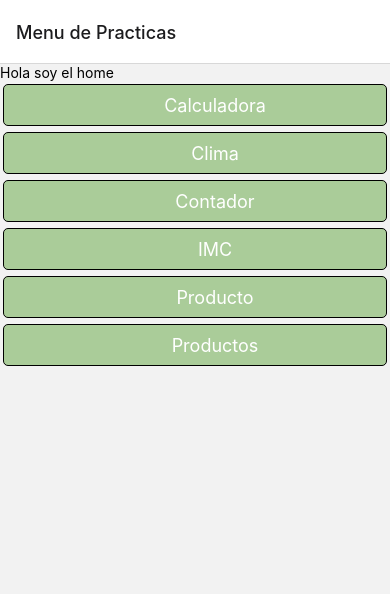
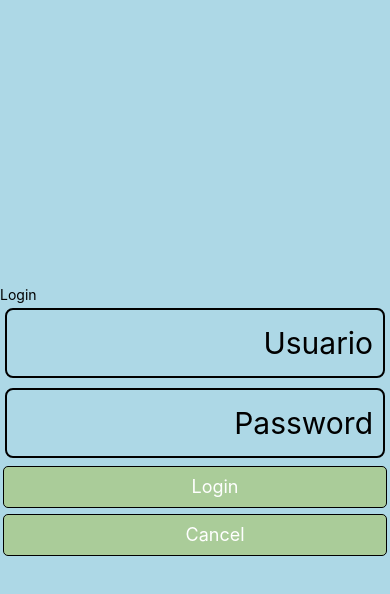
Before and after one commit to LMendoza70/App-5C, a React Native app: screen /Productos2 in a window 390 px wide. Shown: the top 594 px of the page. Built offline with nearby package versions, Linux system fonts and the light colour scheme.

Commit message:
05/03/2024 clse chingona

```diff
--- a/App.js
+++ b/App.js
@@ -1,75 +1,10 @@
-import { StatusBar } from 'expo-status-bar';
-import { Alert, Button, Image, Pressable, StyleSheet, Text, TextInput, View } from 'react-native';
-import { Contador } from './Componentes/Contador';
-import { Boton, Caja } from './Componentes/Atomicos';
-import Calculadora from './Componentes/Calculadora';
-import Imc from './Componentes/Imc';
-import Producto from './Componentes/Producto';
-import Productos from './Componentes/Productos';
-import Clima from './Componentes/Clima';
-import { colores } from './Componentes/Estilos';
 import { NavigationContainer } from '@react-navigation/native';
-import { createNativeStackNavigator } from '@react-navigation/native-stack';
+import { StackHome } from './Componentes/Navegacion';
 
 export default function App() {
   return (
-    <NavigationContainer>
-      <Stack.Navigator>
-        <Stack.Screen name='Menu de Practicas' component={Home}/>
-        <Stack.Screen name='Calculadora' component={Calculadora}/>
-        <Stack.Screen name='Clima' component={Clima}/>
-        <Stack.Screen name='Contador' component={Contador}/>
-      </Stack.Navigator>
-    </NavigationContainer>
+   <NavigationContainer>
+    <StackHome/>
+   </NavigationContainer>
   );
 }
-
-const Stack=createNativeStackNavigator()
-
-const Home=({navigation})=>{
-  return(
-    <View>
-      <Text>Hola soy el home</Text>
-      <Boton texto={'Calculadora'}
-      accion={()=>navigation.navigate('Calculadora',{edad:55})}/>
-      <Boton texto={'Clima'}
-      accion={()=>navigation.navigate('Clima')}/>
-      <Boton texto={'Contador'}/>
-      <Boton texto={'IMC'}/>
-      <Boton texto={'Producto'}/>
-      <Boton texto={'Productos'}/>
-    </View>
-  )
-}
-
-const styles = StyleSheet.create({
-
-  container: {
-    flex: 1,
-    backgroundColor: 'lightblue',
-    alignItems: 'stretch',
-    justifyContent: 'center',
-
-  },
-  encabezado:{
-    flex:1,
-    flexDirection:'row',
-    alignItems:'center',
-    justifyContent:'space-between',
-    backgroundColor:colores.color1,
-  },
-  cuerpo:{
-    flex:8
-  },
-  pie:{
-    flex:1,
-    flexDirection:'row',
-    justifyContent: 'space-evenly',
-    backgroundColor:'#1373e8',
-    alignItems:'center'
-  },
-  texto:{
-    fontSize:25,
-    color:'#fff'
-  }
-});
--- a/Componentes/Estilos.js
+++ b/Componentes/Estilos.js
@@ -1,6 +1,13 @@
 import {StyleSheet} from 'react-native'
 
 export const estilos=StyleSheet.create({
+  container: {
+    flex: 1,
+    backgroundColor: 'lightblue',
+    alignItems: 'stretch',
+    justifyContent: 'center',
+
+  },
     Boton:{
         flexDirection:'row',
         padding:5,
--- /dev/null
+++ b/Componentes/Home.js
@@ -0,0 +1,13 @@
+import { View, Text } from 'react-native'
+import React from 'react'
+import { estilos } from './Estilos'
+
+const Home = () => {
+  return (
+    <View style={estilos.container}>
+      <Text>Hola soy el home</Text>
+    </View>
+  )
+}
+
+export default Home
--- /dev/null
+++ b/Componentes/Login.js
@@ -0,0 +1,20 @@
+import { View, Text } from 'react-native'
+import React from 'react'
+import { estilos } from './Estilos'
+import { Boton, Caja } from './Atomicos'
+import { useNavigation } from '@react-navigation/native'
+
+const Login = () => {
+    const nav =useNavigation()
+  return (
+    <View style={estilos.container}>
+      <Text>Login</Text>
+      <Caja valor={'Usuario'}/>
+      <Caja valor={'Password'}/>
+      <Boton texto={'Login'} accion={()=>nav.navigate('Home')}/>
+      <Boton texto={'Cancel'}/>
+    </View>
+  )
+}
+
+export default Login
--- /dev/null
+++ b/Componentes/Navegacion.js
@@ -0,0 +1,62 @@
+import { createNativeStackNavigator } from "@react-navigation/native-stack";
+import Home from "./Home";
+import Login from "./Login";
+import Clima from './Clima'
+import Productos from './Productos'
+import Imc from './Imc'
+import Producto from './Producto'
+import Calculadora from './Calculadora'
+import { createBottomTabNavigator } from "@react-navigation/bottom-tabs";
+import { createDrawerNavigator } from "@react-navigation/drawer";
+import {FontAwesome} from '@expo/vector-icons'
+
+export const Index=createNativeStackNavigator()
+export const Stackp=createNativeStackNavigator()
+export const TabsHome= createBottomTabNavigator()
+export const Drawer=createDrawerNavigator()
+
+
+//navegacion principal (de login al home)
+export const StackHome=()=>{
+    return(
+        <Index.Navigator>
+            <Index.Screen name="Login" component={Login} options={{headerShown:false}}/>
+            <Index.Screen name="Home" component={MiDrawer} options={{headerShown:false}}/>
+        </Index.Navigator>
+    )
+}
+
+//navegacion secuandaria (tabs del home)
+export const TabsH=()=>{
+    return(
+        <TabsHome.Navigator>
+            <TabsHome.Screen name="Home2" component={Home}
+            options={{headerShown:false,
+            tabBarIcon:()=>(<FontAwesome name="home" size={30} color={'#000'}/>)}}/>
+            <TabsHome.Screen name="Clima" component={Clima}
+            options={{tabBarIcon:()=>(<FontAwesome name="music" size={30} color={'#000'}/>)}}/>
+            <TabsHome.Screen name="Productos" component={StackProduc}
+            options={{tabBarIcon:()=>(<FontAwesome name="heart" size={30}/>)}}/>
+        </TabsHome.Navigator>
+    )
+}
+
+//navegacion de productos a producto detalle
+export const StackProduc=()=>{
+    return(
+        <Stackp.Navigator>
+            <Stackp.Screen name="Productos2" component={Productos} options={{headerShown:false}}/>
+            <Stackp.Screen name="Producto" component={Producto} options={{headerShown:false}}/>
+        </Stackp.Navigator>
+    )
+}
+
+export const MiDrawer=()=>{
+    return(
+        <Drawer.Navigator>
+            <Drawer.Screen name="Home" component={TabsH}/>
+            <Drawer.Screen name="Calculadora" component={Calculadora}/>
+            <Drawer.Screen name="Imc" component={Imc}/>
+        </Drawer.Navigator>
+    )
+}
--- a/Componentes/Producto.js
+++ b/Componentes/Producto.js
@@ -1,12 +1,13 @@
 import { View, Text, Image, Alert } from 'react-native'
 import React, { useEffect, useState } from 'react'
 
-const Producto = () => {
+const Producto = ({route}) => {
     const [prod,setProd]=useState(null)
     const [load,setLoad]=useState(false)
+    const {id}=route.params
 
     useEffect(()=>{
-        fetch('https://fakestoreapi.com/products/1')
+        fetch('https://fakestoreapi.com/products/'+id)
         .then((res)=>res.json())
         .then((obj)=>{
             setProd(obj)
--- a/Componentes/Productos.js
+++ b/Componentes/Productos.js
@@ -1,7 +1,9 @@
-import { View, Text, Alert, ActivityIndicator, Image, FlatList } from 'react-native'
+import { View, Text, Alert, ActivityIndicator, Image, FlatList, Pressable } from 'react-native'
 import React, { useEffect, useState } from 'react'
+import { useNavigation } from '@react-navigation/native'
 
 const Productos = () => {
+    const nav=useNavigation()
     const [data,setData]=useState([])
     const [load,setLoad]=useState(false)
 
@@ -34,20 +36,21 @@ const LScreen=()=>{
             renderItem={({item})=><Card
             title={item.title}
             price={item.price}
-            image={item.image}/>}
+            image={item.image}
+            id={item.id}/>}
             keyExtractor={item=>item.id}/>
         </View>
     )
 }
 
-const Card=({title,price,image})=>{
+const Card=({title,price,image,id})=>{
     return(
-        <View>
+        <Pressable onPress={()=>nav.navigate('Producto',{id:id})}>
             <Text>Producto : {title}</Text>
             <Text>Precio : $ {price}MNX</Text>
             <Image style={{height:85,width:85}}
             source={{uri:image}}/>
-        </View>
+        </Pressable>
     )
 }
 
--- a/babel.config.js
+++ b/babel.config.js
@@ -2,5 +2,6 @@ module.exports = function(api) {
   api.cache(true);
   return {
     presets: ['babel-preset-expo'],
+    plugins: ['react-native-reanimated/plugin'],
   };
 };
```
Also changed, not shown: package.json (+10 -5 lines), 1 other file (tests, documents, lock files or other folders).
